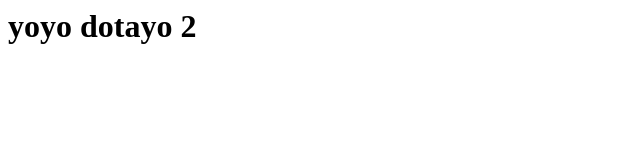
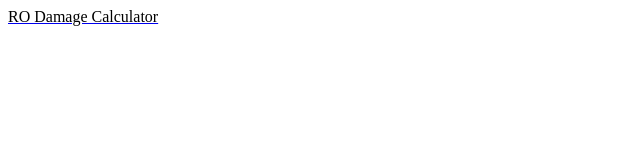
Before and after one commit to Landgris/Landgris.github.io, a plain HTML site: page index.html in a window 1280 px wide. Shown: the whole page, without its empty margins (0-640 px from the left). Drawn offline with Linux system fonts and the light colour scheme.

Commit message:
Home link to Ro damage Calculator

```diff
--- a/index.html
+++ b/index.html
@@ -5,8 +5,10 @@
         <meta name="viewport" content="width=device=width, initial-scale=1.0">
         <meta http-equiv="X-UA-Compatible" content="ie=edge">
         <title>Documnet</title>
+		<script data-ad-client="ca-pub-9385178807077927" async src="https://pagead2.googlesyndication.com/pagead/js/adsbygoogle.js"></script>
+
     </head>
     <body>
-        <h1>yoyo dotayo 2</h1>
+        <a href="https://landgris.github.io/ROCalculator/" target="_blank"><span style="color: black;">RO Damage Calculator</span></a>
     <body>
 </html>
```
